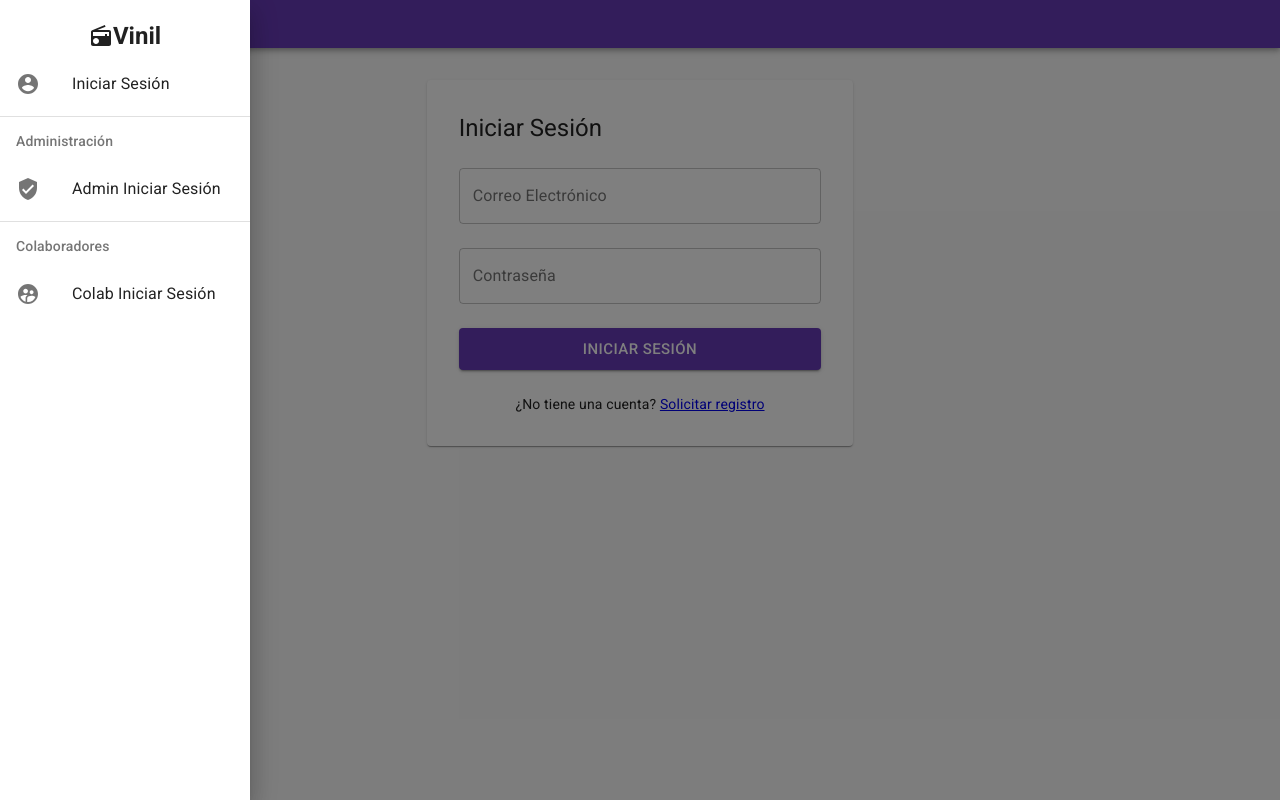
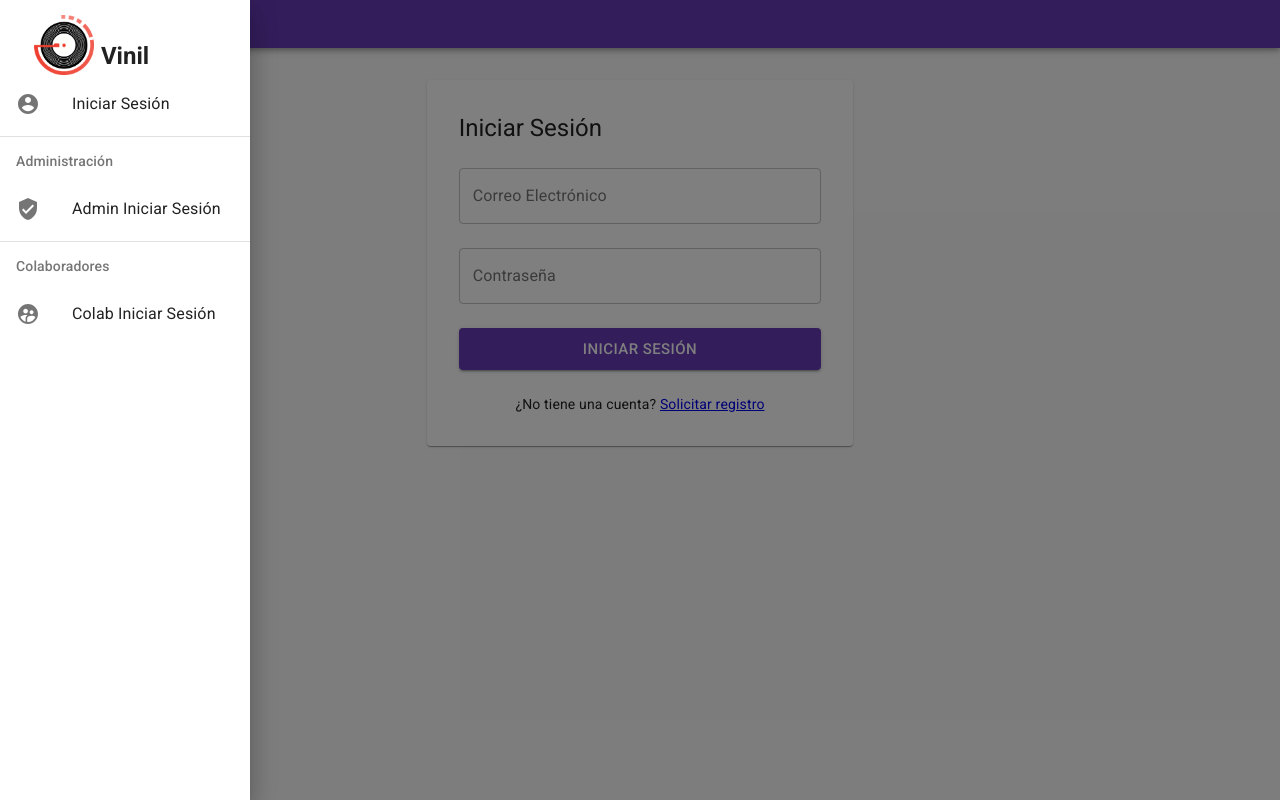
Before and after one commit to OIFA1998vinil/vinil, a React (Create React App) app: page /iniciar-sesion in a window 1280 px wide. Both pictures are taken after a click on the button "menu". Built offline with nearby package versions, Linux system fonts and the light colour scheme.

Commit message:
Logos Vinil

```diff
--- a/src/components/CollabLandingPage/index.js
+++ b/src/components/CollabLandingPage/index.js
@@ -14,7 +14,7 @@ export default function CollabLandingPage() {
       <div className={classes.root} >
         <GridList cellHeight={190} className={classes.gridList}>
           <GridListTile key="Subheader" cols={2} style={{ height: "auto" }}>
-            <Typography className={classes.center} variant="h4">
+            <Typography className={classes.colaborador} variant="h4">
               Menú Principal Colaborador
             </Typography>
           </GridListTile>
--- a/src/components/NavigationBar/index.js
+++ b/src/components/NavigationBar/index.js
@@ -1,3 +1,4 @@
+/* eslint-disable jsx-a11y/alt-text */
 import React, { useState } from 'react';
 import AppBar from '@material-ui/core/AppBar';
 import Toolbar from '@material-ui/core/Toolbar';
@@ -95,18 +96,21 @@ export default function NavigationBar() {
             <IconButton onClick={() => setShowMenu(true)} edge="start" className={classes.menuButton} color="inherit" aria-label="menu">
               <MenuIcon />
             </IconButton>
-            <Typography className={classes.title} variant="h5">
-              <VinilIcon /> Vinil
-            </Typography>
+            <img src={process.env.PUBLIC_URL + '/vinilLogo.png'} className={classes.imagen} />
+            <Typography className={classes.title} variant="h5"> Vinil</Typography>
+
+
           </Toolbar>
         </AppBar>
       </div>
       <Drawer open={showMenu} onClose={() => setShowMenu(false)}>
         <div className={classes.menu} onClick={() => setShowMenu(false)}>
           <Container>
-            <Typography className={clsx(classes.title, classes.titleMenu)} variant="h5">
-              <VinilIcon /> Vinil
-            </Typography>
+            <div className={classes.divLogo}>
+              <img src={process.env.PUBLIC_URL + '/vinilLogo.png'} className={classes.imagen2} />
+            </div>
+            <br></br>
+            <Typography className={clsx(classes.title, classes.titleMenu)} variant="h5">Vinil</Typography>
           </Container>
           <List>
             {
--- a/src/components/NavigationBar/styles.js
+++ b/src/components/NavigationBar/styles.js
@@ -10,7 +10,7 @@ export default makeStyles((theme) => ({
   title: {
     fontWeight: 'bold',
     display: 'flex',
-    alignItems: 'center',
+    alignItems: 'center'
   },
   titleMenu: {
     marginTop: "20px",
@@ -21,6 +21,24 @@ export default makeStyles((theme) => ({
     marginBottom: theme.spacing(4),
   },
   menu: {
-    width: "250px"
+    width: "250px",
+    marginBottom: "20px"
+  },
+  imagen: {
+    width: 32,
+    height: 32,
+    margin: 5
+  },
+  imagen2: {
+    width: 60,
+    height: 60,
+    margin: 10
+  },
+  divLogo: {
+    position: "absolute",
+    right: "20 px",
+    top: "5px"
+
   }
+
 }));
--- a/src/components/shared/styles/menu.js
+++ b/src/components/shared/styles/menu.js
@@ -18,6 +18,10 @@ export default makeStyles((theme) => ({
   },
   center: {
     textAlign: 'center'
+  },
+  colaborador: {
+    textAlign: 'center',
+    float: 'bottom'
   }
 
 }));
```
Also changed, not shown: public/vinilLogo.png (added).
